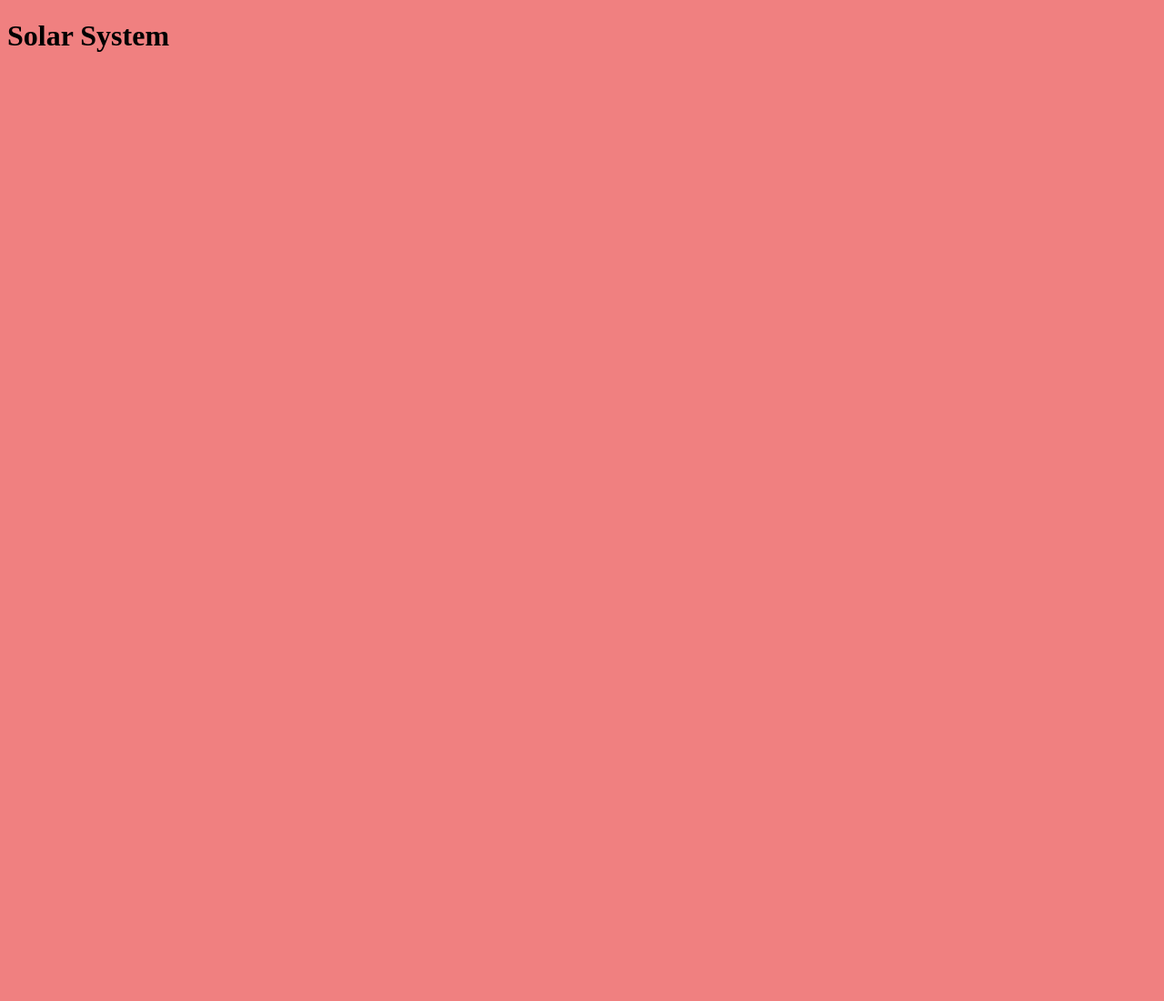
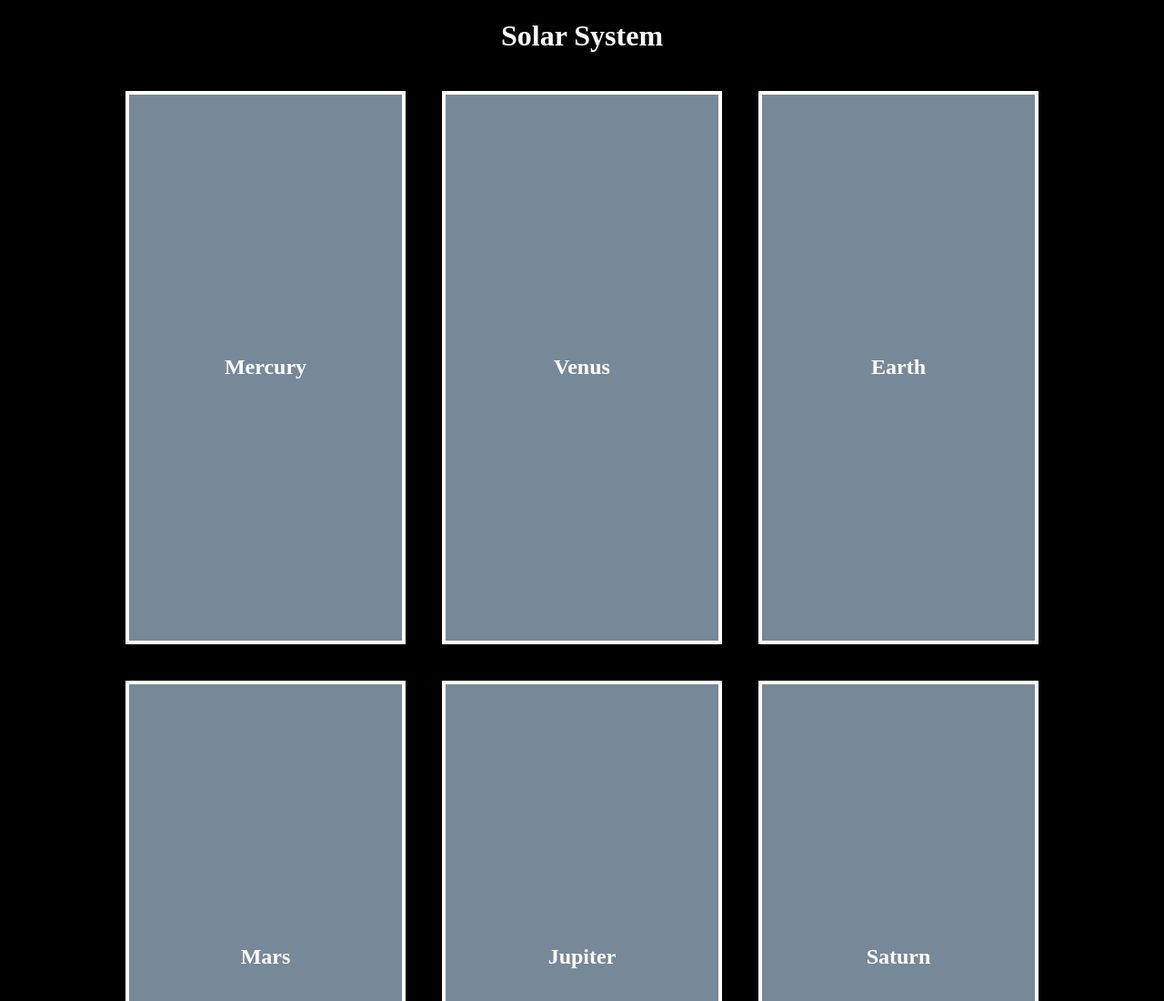
Before and after one commit to maryaliceorr/solar-system, a plain HTML site: page index.html in a window 1280 px wide. Shown: the top 1100 px of the page at 91% size. Before the commit the page ends 800 px from the top, so only its background shows below. Drawn offline with Linux system fonts and the light colour scheme.

Commit message:
added data and cards

```diff
--- a/index.html
+++ b/index.html
@@ -9,6 +9,7 @@
 </head>
 <body>
     <h1>Solar System</h1>
+    <div id="planet-card-holder"></div>
 
     <script src="main.js"></script>
 </body>
--- a/main.css
+++ b/main.css
@@ -1,3 +1,32 @@
 body {
-    background-color: lightcoral;
+    background-color: black;
+    color: white;
 }
+
+h1 {
+    text-align: center;
+}
+
+#planet-card-holder {
+    display: flex;
+    flex-direction: row;
+    flex-wrap: wrap;
+    justify-content: center;
+}
+
+.planet-card {
+    display: flex;
+    background-color: lightslategrey;
+    width: 300px;
+    height: 600px;
+    border: 4px solid white;
+    margin: 20px;
+    justify-content: center;
+    align-items: center;
+
+}
+
+.planet-card h2 {
+    text-align: center;
+
+}
--- a/main.js
+++ b/main.js
@@ -1 +1,36 @@
-console.log("hello");
+
+const writeToDom = (string, id) => {
+    document.getElementById(id).innerHTML = string;
+};
+
+const planetCardBuilder = (planetArray) => {
+        let planetString = "";
+    for (let i=0; i<planetArray.length; i++) {
+        planetString += `<div class="planet-card">`;
+        planetString += `<h2>${planetArray[i].name}</h2>`;
+        planetString += `</div>`;
+    }
+    writeToDom(planetString, "planet-card-holder");
+};
+
+
+function xhrCall () {
+   const data = JSON.parse(this.responseText);
+   planetCardBuilder(data.planets);
+};
+
+function doesNotWork() {
+    console.log("you failed at life");
+};
+
+const startTheThing = () => {
+    let request = new XMLHttpRequest();
+    request.addEventListener("load", xhrCall);
+    request.addEventListener("error", doesNotWork);
+    request.open("GET", "planets.json");
+    request.send();
+}
+
+startTheThing();
+
+// name, imageURL, description, isGasPlanet, numberOfMoons, nameOfLargestMoon
--- /dev/null
+++ b/planets.json
@@ -0,0 +1,77 @@
+{
+    "planets": [
+        {
+            "name": "Mercury",
+            "imageUrl": "https://en.wikipedia.org/wiki/Mercury_(planet)#/media/File:Mercury_in_color_-_Prockter07-edit1.jpg",
+            "description": "Mercury is the smallest and innermost planet in the Solar System. Its orbital period around the Sun of 87.97 days is the shortest of all the planets in the Solar System. It is named after the Roman deity Mercury, the messenger of the gods.",
+            "isGasPlanet": false,
+            "numberOfMoons": 0,
+            "nameOfLargestMoon": "Endor"
+        },
+        {
+            "name": "Venus",
+            "imageUrl": "https://en.wikipedia.org/wiki/Venus#/media/File:Venus-real_color.jpg",
+            "description": "Venus is the second planet from the Sun, orbiting it every 224.7 Earth days. It has the longest rotation period of any planet in the Solar System and rotates in the opposite direction to most other planets. It does not have any natural satellites.",
+            "isGasPlanet": false,
+            "numberOfMoons": 0,
+            "nameOfLargestMoon": "Death Star"
+        },
+        {
+            "name": "Earth",
+            "imageUrl": "https://en.wikipedia.org/wiki/Earth#/media/File:The_Earth_seen_from_Apollo_17.jpg",
+            "description": "Earth is the third planet from the Sun and the only object in the Universe known to harbor life. According to radiometric dating and other sources of evidence, Earth formed over 4.5 billion years ago.",
+            "isGasPlanet": false,
+            "numberOfMoons": 1,
+            "nameOfLargestMoon": "Moon"
+        },
+        {
+            "name": "Mars",
+            "imageUrl": "https://en.wikipedia.org/wiki/Mars#/media/File:OSIRIS_Mars_true_color.jpg",
+            "description": "Mars is the fourth planet from the Sun and the second-smallest planet in the Solar System after Mercury. AKA the 'red planet'",
+            "isGasPlanet": false,
+            "numberOfMoons": 2,
+            "nameOfLargestMoon": "Phobos"
+        },
+        {
+            "name": "Jupiter",
+            "imageUrl": "https://en.wikipedia.org/wiki/Jupiter#/media/File:Jupiter_and_its_shrunken_Great_Red_Spot.jpg",
+            "description": "Jupiter is the fifth planet from the Sun and the largest in the Solar System. It is a giant planet with a mass one-thousandth that of the Sun, but two-and-a-half times that of all the other planets in the Solar System combined.",
+            "isGasPlanet": true,
+            "numberOfMoons": 67,
+            "nameOfLargestMoon": "Ganymede"
+        },
+        {
+            "name": "Saturn",
+            "imageUrl": "https://en.wikipedia.org/wiki/Saturn#/media/File:Saturn_during_Equinox.jpg",
+            "description": "Saturn is the sixth planet from the Sun and the second-largest in the Solar System, after Jupiter. It is a gas giant with an average radius about nine times that of Earth.",
+            "isGasPlanet": true,
+            "numberOfMoons": 62,
+            "nameOfLargestMoon": "Titan"
+        },
+        {
+            "name": "Uranus",
+            "imageUrl": "https://en.wikipedia.org/wiki/Uranus#/media/File:Uranus2.jpg",
+            "description": "Uranus is the seventh planet from the Sun. It has the third-largest planetary radius and fourth-largest planetary mass in the Solar System.",
+            "isGasPlanet": true,
+            "numberOfMoons": 27,
+            "nameOfLargestMoon": "Titania"
+        },
+        {
+            "name": "Neptune",
+            "imageUrl": "https://en.wikipedia.org/wiki/Neptune#/media/File:Neptune_Full.jpg",
+            "description": "Neptune is the eighth and farthest known planet from the Sun in the Solar System. In the Solar System, it is the fourth-largest planet by diameter, the third-most-massive planet, and the densest giant planet.",
+            "isGasPlanet": true,
+            "numberOfMoons": 14,
+            "nameOfLargestMoon": "Triton"
+        },
+        {
+            "name": "Pluto",
+            "imageUrl": "https://en.wikipedia.org/wiki/Pluto#/media/File:Nh-pluto-in-true-color_2x_JPEG-edit-frame.jpg",
+            "description": "Pluto is a dwarf planet in the Kuiper belt, a ring of bodies beyond Neptune. It was the first Kuiper belt object to be discovered. Pluto was discovered by Clyde Tombaugh in 1930 and was originally considered to be the ninth planet from the Sun.",
+            "isGasPlanet": false,
+            "numberOfMoons": 5,
+            "nameOfLargestMoon": "Charon"
+        }
+
+    ]
+}
```
